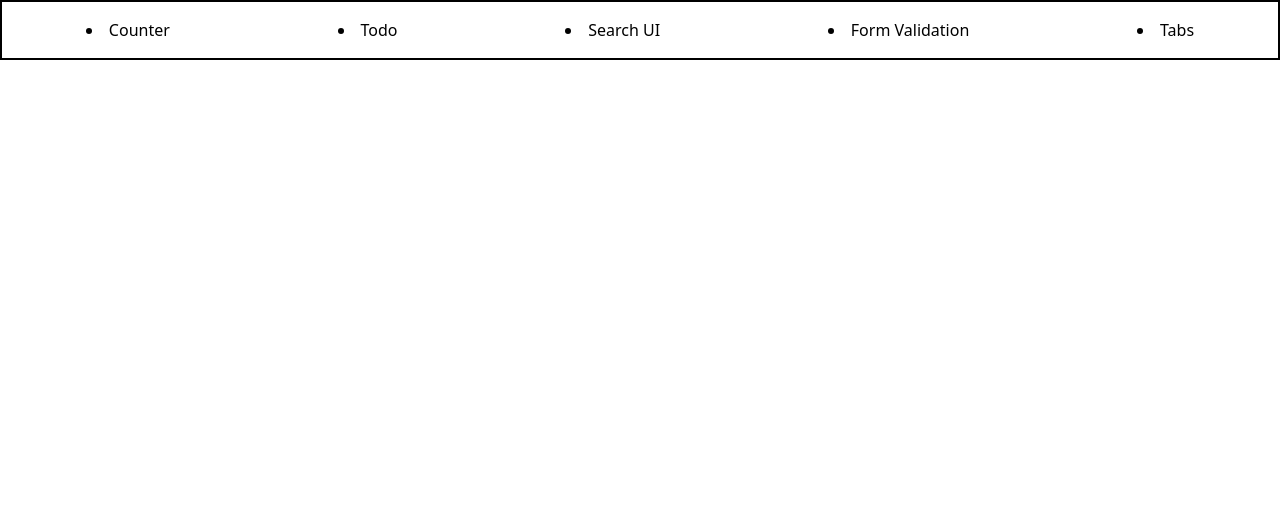
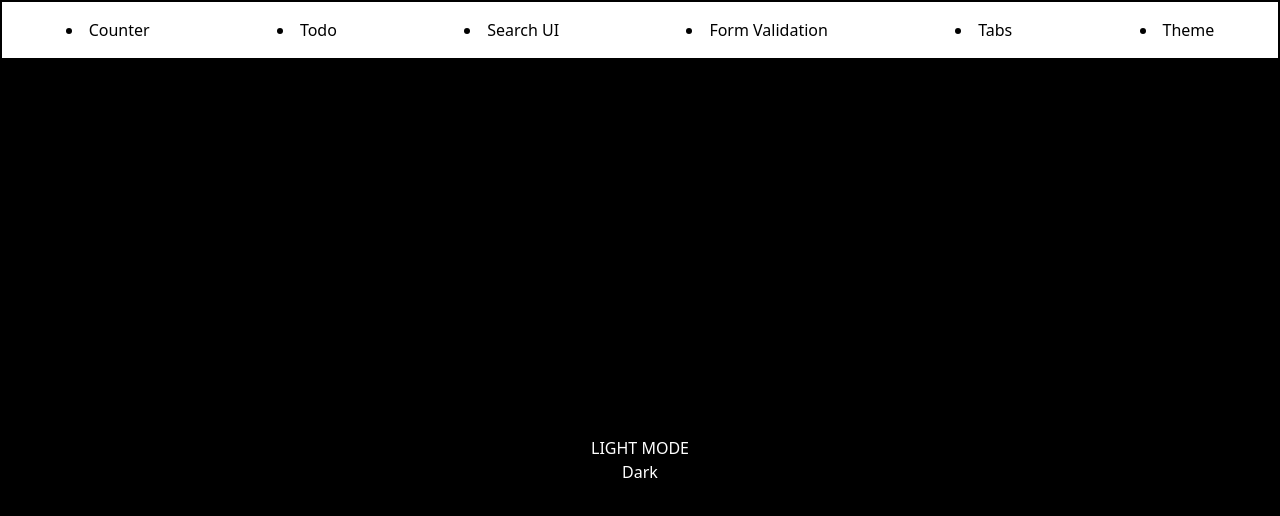
Before and after one commit to mayur2410-tech/Interview-Coding-Questions, a React (Vite) app in the folder FrontendMachineCoding/: page /theme in a window 1280 px wide. Shown: the top 516 px of the page. Built offline with nearby package versions, Linux system fonts and the light colour scheme.

Commit message:
add theme toggle

```diff
--- a/FrontendMachineCoding/src/App.jsx
+++ b/FrontendMachineCoding/src/App.jsx
@@ -6,6 +6,7 @@ import Todo from './components/2.Todo List App/Todo'
 import Search from './components/3. Search Filter UI/Search'
 import Form from './components/4. Form Validation/Form'
 import Tabs from './components/5. Tabs Component/Tabs'
+import Theme from './components/6. Theme Toggle/Theme'
 
 const App = () => {
   return (
@@ -19,6 +20,7 @@ const App = () => {
         <Route path='search' element={<Search />} />
         <Route path='form' element={<Form />} />
         <Route path='tabs' element={<Tabs />} />
+        <Route path='theme' element={<Theme />} />
       </Routes>
       </BrowserRouter>
     </div>
--- a/FrontendMachineCoding/src/Navbar.jsx
+++ b/FrontendMachineCoding/src/Navbar.jsx
@@ -10,6 +10,7 @@ const Navbar = () => {
         <li><Link to='/search'>Search UI</Link></li>
         <li><Link to='/form'>Form Validation</Link></li>
         <li><Link to='/tabs'>Tabs</Link></li>
+        <li><Link to='/theme'>Theme</Link></li>
       </div>
     </div>
   )
--- /dev/null
+++ b/FrontendMachineCoding/src/components/6. Theme Toggle/Theme.jsx
@@ -0,0 +1,31 @@
+import React, { useState,useEffect } from 'react'
+
+const Theme = () => {
+    const[theme,setTheme]=useState('light')
+    function toggleTheme(){
+        setTheme(theme ==='light'?"dark":'light')
+    }
+
+    //get theme from localStorage
+    useEffect(()=>{
+        const saveTheme = localStorage.getItem('theme')
+        if(saveTheme){
+            setTheme(saveTheme)
+        }
+    },[])
+
+    //set to localstorage
+    useEffect(()=>{
+        localStorage.setItem('theme',theme)
+    },[theme])
+  return (
+    <div style={{display:'flex',flexDirection:"column",justifyContent:"center",alignItems:"center",height:'100vh',color:theme ==='light'?"white":"black",backgroundColor: theme==='light'?'black':"white"}}>
+      <h1>{theme.toUpperCase()} MODE</h1>
+      <button onClick={toggleTheme}>
+        {theme==='light'?"Dark":"Light"}
+      </button>
+    </div>
+  )
+}
+
+export default Theme
```
